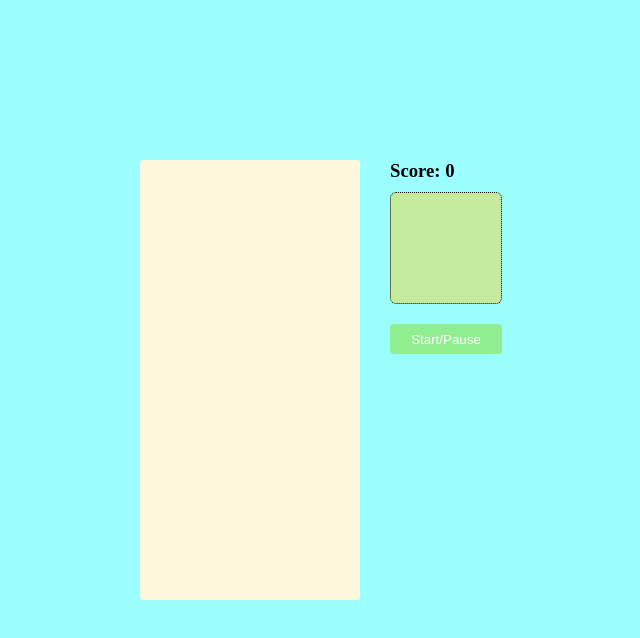
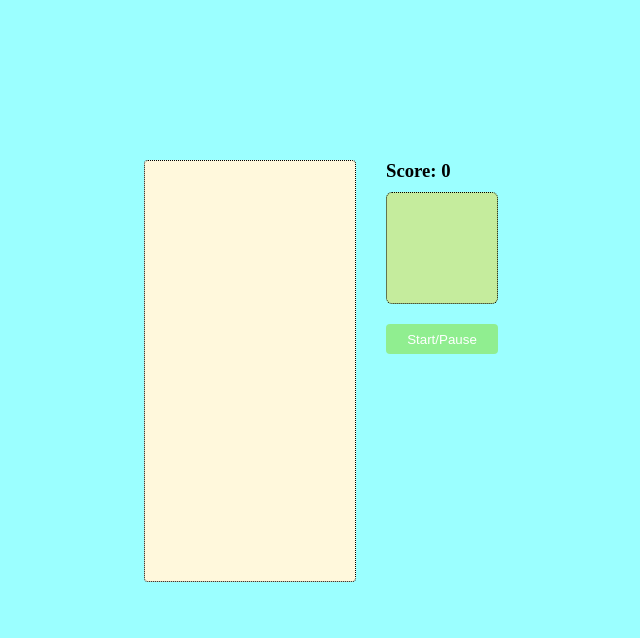
Before and after one commit to Misha327/Tetris, a plain HTML site: page index.html in a window 1280 px wide. Shown: the whole page, without its empty margins (319-959 px from the left). Drawn offline with Linux system fonts and the light colour scheme.

Commit message:
Fixed game-grid styling

```diff
--- a/app.js
+++ b/app.js
@@ -56,7 +56,7 @@ document.addEventListener('DOMContentLoaded', () => {
         [1, 2, 1 + width, 2 + width]
     ];
 
-    let color = ['green', 'blue', 'red', 'purple', 'yellow'];
+    let color = ['green', 'blue', 'red', 'purple', 'orange'];
 
     const tetrominoes = [lTetromino, iTetromino, tTetromino, sTetromino, oTetromino];
     let currLocation = 3;
--- a/index.html
+++ b/index.html
@@ -255,10 +255,6 @@
           <div></div>
           <div></div>
           <div></div>
-          <div></div>
-          <div></div>
-          <div></div>
-          <div></div>
         </div>
         <!-- <div class="break"></div> -->
 
--- a/style.css
+++ b/style.css
@@ -58,10 +58,10 @@ body {
     display: flex;
     flex-flow: wrap;
     background-color: cornsilk;
-    height: 440px;
-    width: 220px;
+    height: 420px;
+    width: 210px;
     border-radius: 4px;
-    /* border: 1px dotted; */
+    border: 1px dotted;
 }
 
 .grid div {
@@ -89,6 +89,7 @@ body {
 .mini-grid div {
     height: 20px;
     width: 20px;
+    margin: 0.5px;
     /* border: 1px dotted; */
     border-color: white;
     /* margin: 1px; */
```
